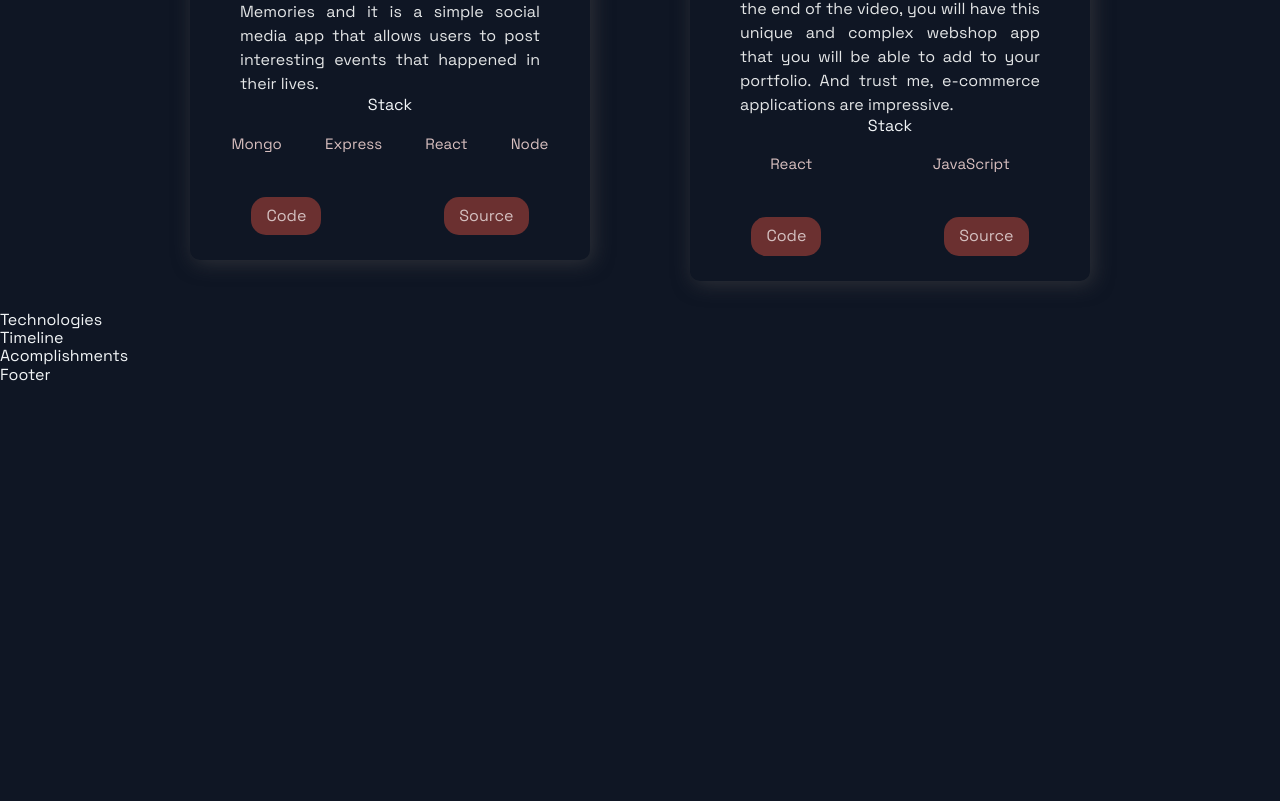
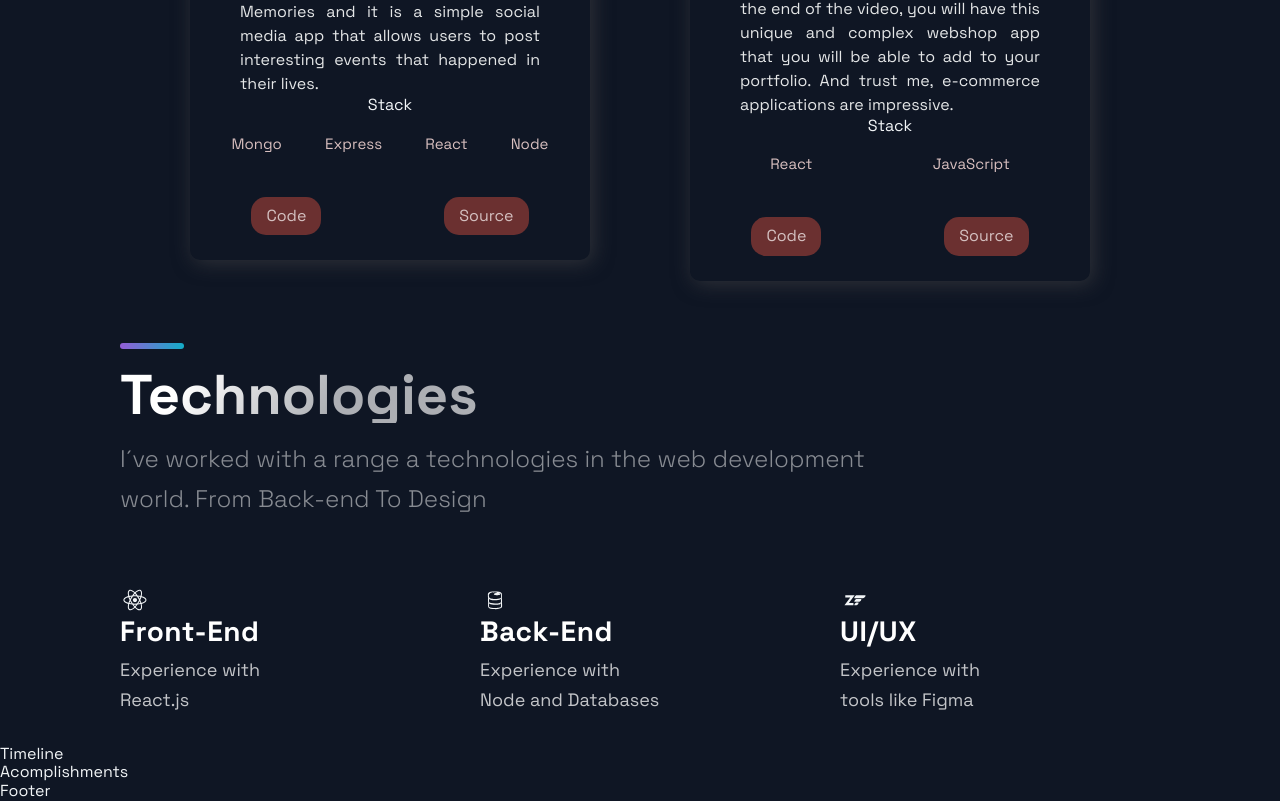
Before and after one commit to andrescn2020/andrescapano, a Next.js app: page / in a window 1280 px wide. Shown: the part 1251-2052 px from the top of the page. Before the commit the page ends 1636 px from the top, so only its background shows below. Built offline with nearby package versions, Linux system fonts and the light colour scheme.

Commit message:
Technologies section

```diff
--- a/src/components/Technologies/Technologies.js
+++ b/src/components/Technologies/Technologies.js
@@ -4,9 +4,47 @@
 import { List, ListContainer, ListItem, ListParagraph, ListTitle } from './TechnologiesStyles';
 
 const Technologies = () =>  (
-  <div>
-    Technologies
-  </div>
+  <Section id="tech">
+    <SectionDivider />
+    <br />
+    <SectionTitle>Technologies</SectionTitle>
+    <SectionText>
+      I´ve worked with a range a technologies in the web development world.
+      From Back-end To Design
+    </SectionText>
+  <List>
+    <ListItem>
+      <DiReact size="3rem"/>
+      <ListContainer>
+        <ListTitle>Front-End</ListTitle>
+        <ListParagraph>
+          Experience with <br />
+          React.js
+        </ListParagraph>
+      </ListContainer>
+    </ListItem>
+    <ListItem>
+      <DiFirebase size="3rem"/>
+      <ListContainer>
+        <ListTitle>Back-End</ListTitle>
+        <ListParagraph>
+          Experience with <br />
+          Node and Databases
+        </ListParagraph>
+      </ListContainer>
+    </ListItem>
+    <ListItem>
+      <DiZend size="3rem"/>
+      <ListContainer>
+        <ListTitle>UI/UX</ListTitle>
+        <ListParagraph>
+          Experience with <br />
+          tools like Figma
+        </ListParagraph>
+      </ListContainer>
+    </ListItem>
+  </List>
+  </Section>
 );
 
 export default Technologies;
```
